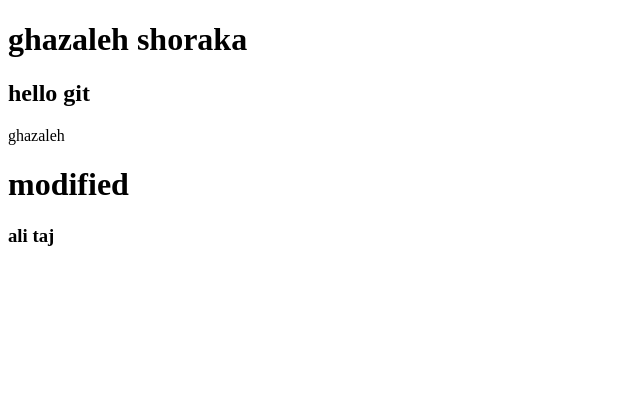
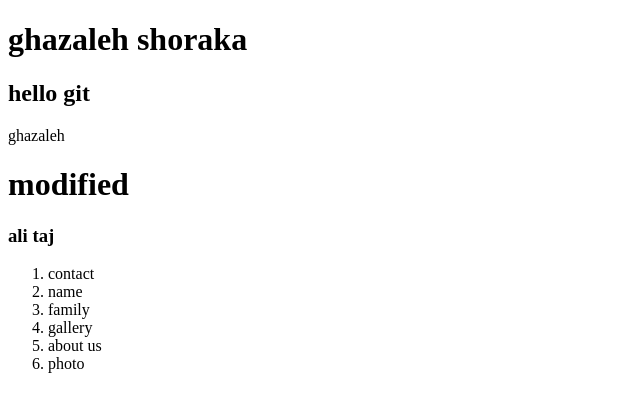
Before and after one commit to ghazisho59/git-project-one, a plain HTML site: page index.html in a window 1280 px wide. Shown: the whole page, without its empty margins (0-640 px from the left). Drawn offline with Linux system fonts and the light colour scheme.

Commit message:
nav added

```diff
--- a/index.html
+++ b/index.html
@@ -11,5 +11,15 @@
     <span>ghazaleh</span>
     <h1>modified</h1>
     <h3>ali taj</h3>
+    <nav>
+        <ol>
+            <li>contact</li>
+            <li>name</li>
+            <li>family</li>
+            <li>gallery</li>
+            <li>about us</li>
+            <li>photo</li>
+        </ol>
+    </nav>
 </body>
 </html>
```
